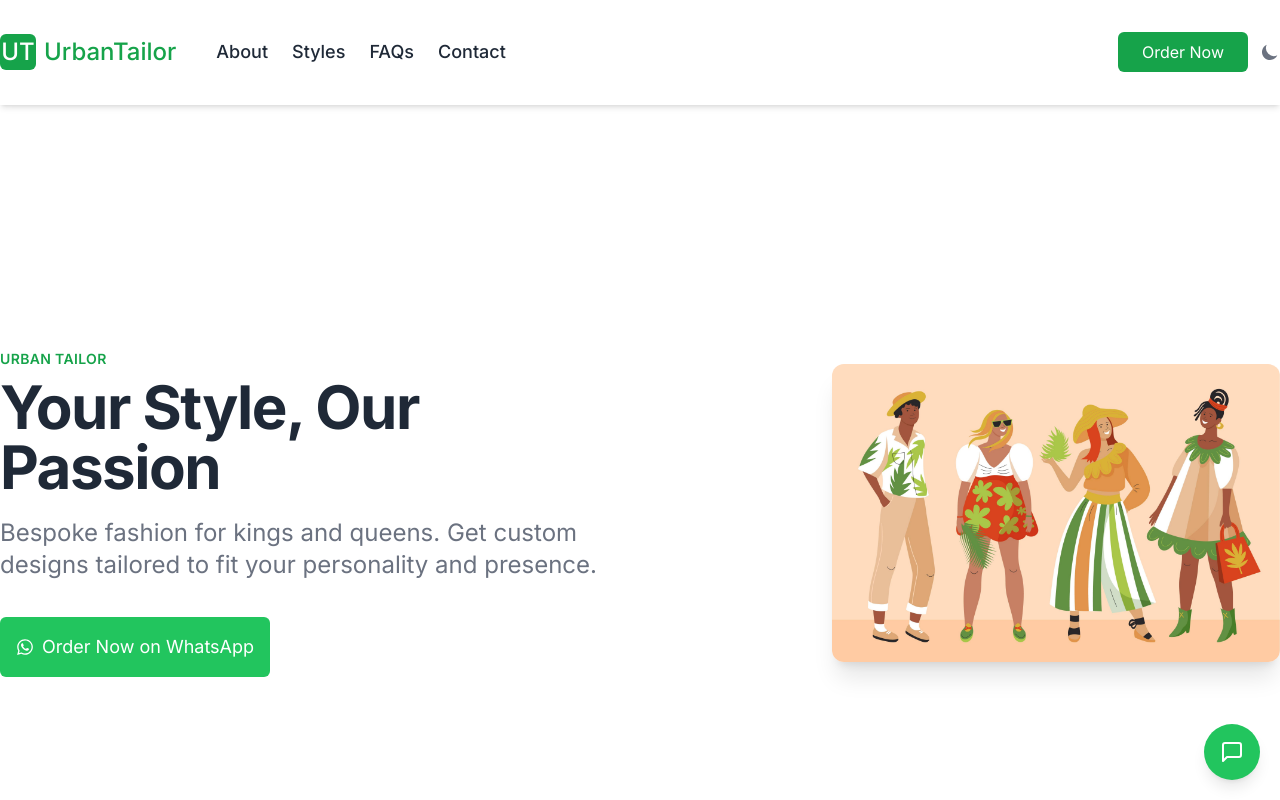
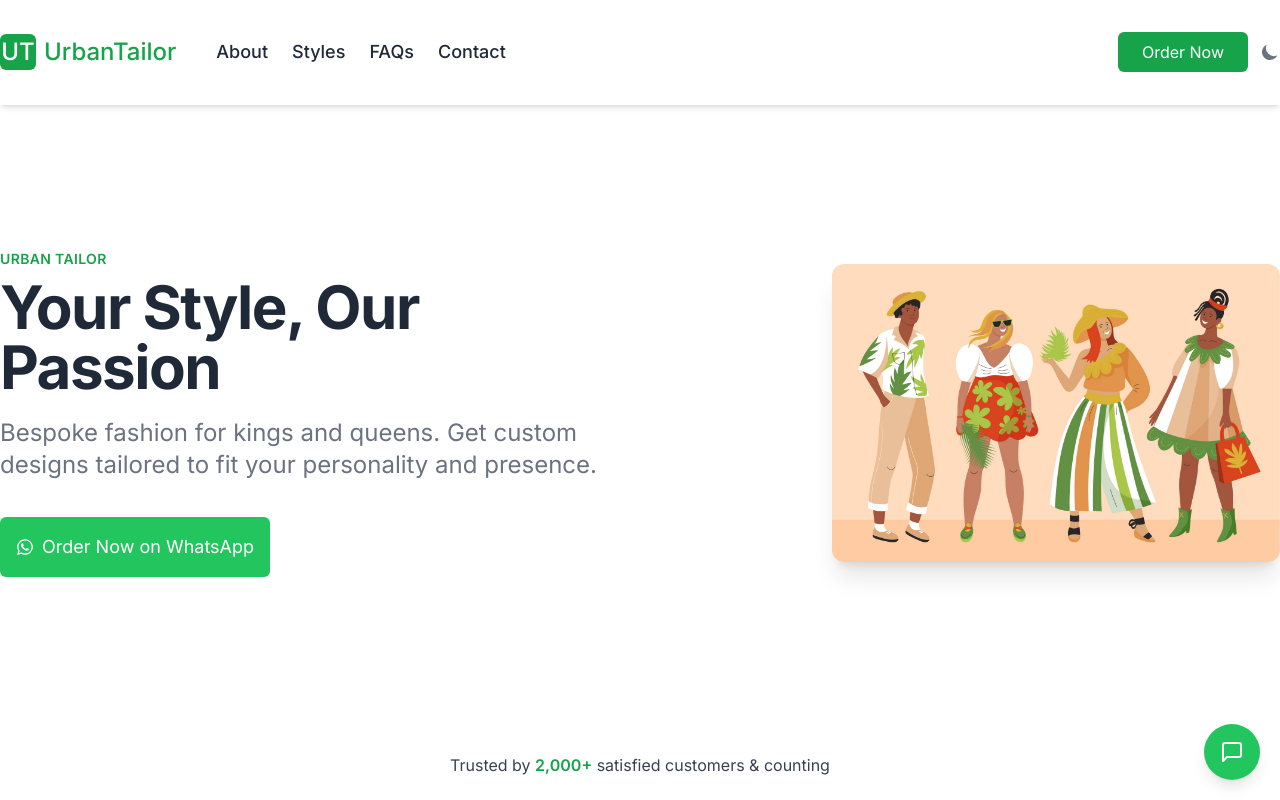
Before and after one commit to Reward-steve/urban-tailor, a Next.js app: page / in a window 1280 px wide. Shown: the top 800 px of the page. Built offline with nearby package versions, Linux system fonts and the light colour scheme.

Commit message:
modified ui

```diff
--- a/src/components/Hero.tsx
+++ b/src/components/Hero.tsx
@@ -9,7 +9,7 @@
 export const Hero = () => {
   return (
     <>
-      <Container className="flex flex-wrap justify-between items-center min-h-screen px-4 sm:px-6 lg:px-8">
+      <Container className="flex flex-wrap justify-between items-center min-h-[600px] px-4 sm:px-6 lg:px-8">
         {/* Left Text Section */}
         <motion.div
           className="w-full lg:w-1/2 mb-12 lg:mb-0"
```
